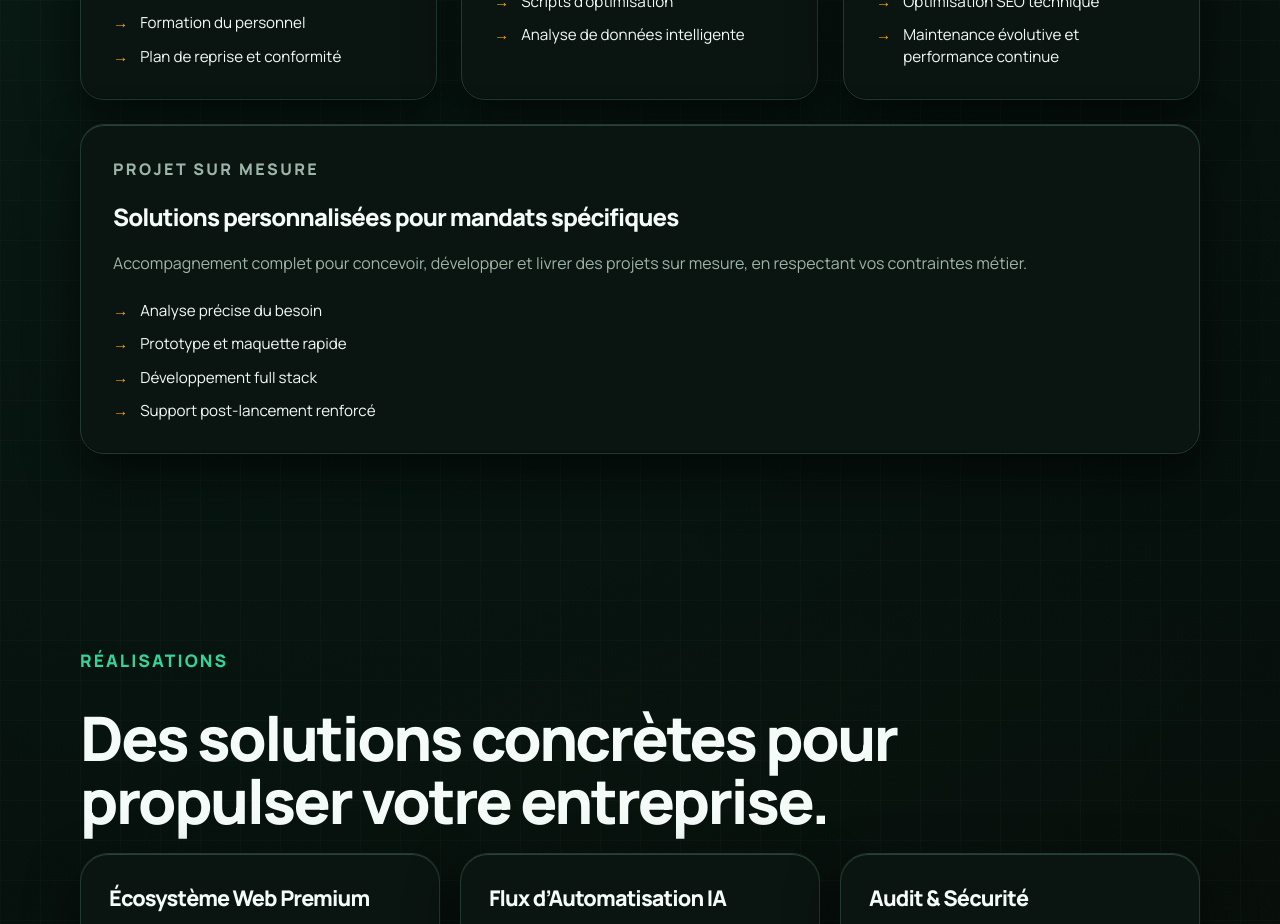
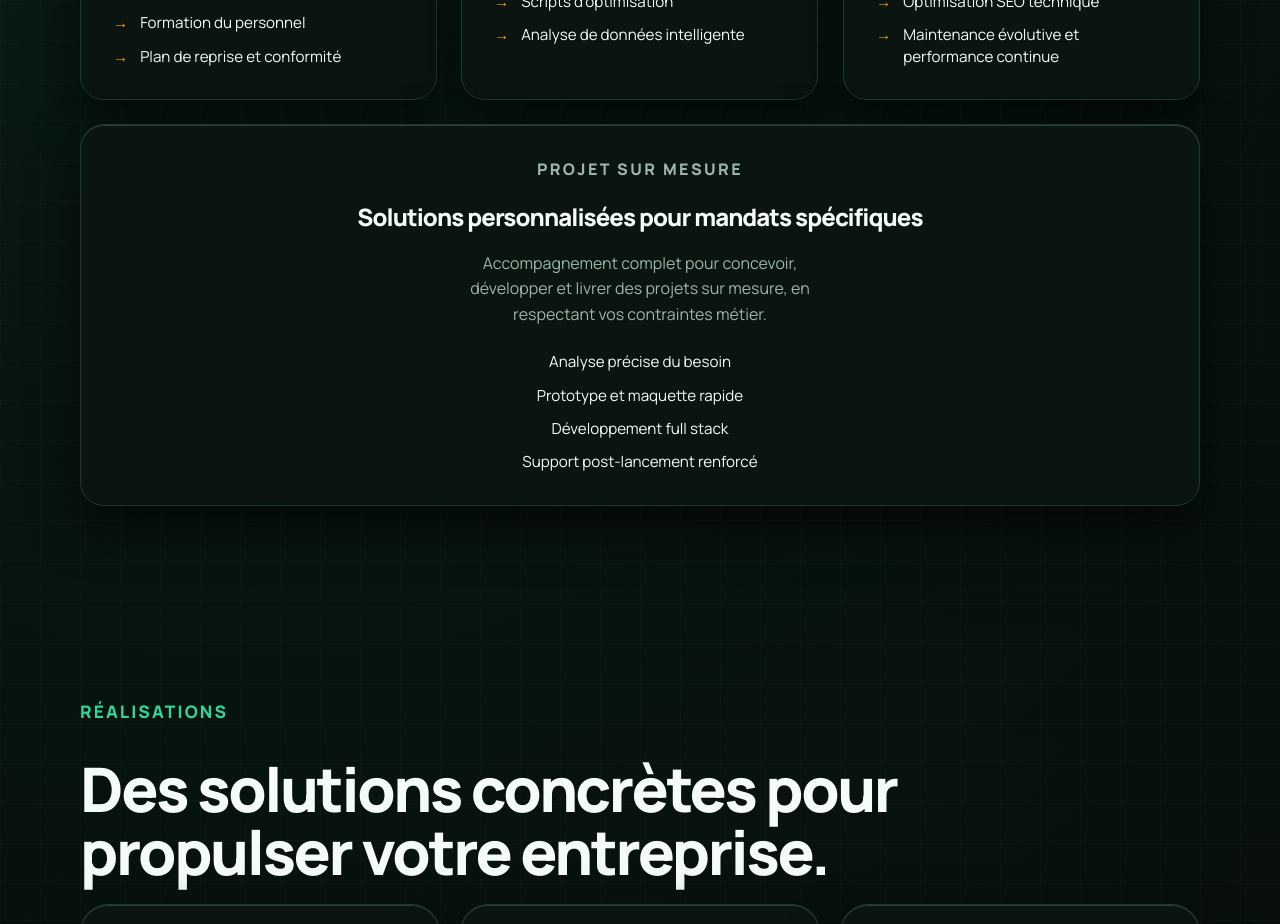
Before and after one commit to les-jeunes-techniciens/website, a Vue app: page / in a window 1280 px wide. Shown: the part 2120-3044 px from the top of the page. Built offline with nearby package versions, Linux system fonts and the light colour scheme; no server answers.

Commit message:
🎨 Projet sur mesure

```diff
--- a/src/components/service-card.vue
+++ b/src/components/service-card.vue
@@ -94,4 +94,35 @@ function selectService(category) {
 .item-text {
   line-height: 1.4;
 }
+
+.service-card-centered {
+  text-align: center;
+}
+
+.service-card-centered .card-kicker,
+.service-card-centered h3,
+.service-card-centered > p {
+  margin-left: auto;
+  margin-right: auto;
+}
+
+.service-card-centered > p {
+  max-width: 38ch;
+}
+
+.service-card-centered ul {
+  margin-left: auto;
+  margin-right: auto;
+  max-width: 34ch;
+  display: grid;
+  justify-items: center;
+}
+
+.service-card-centered .bullet {
+  display: none;
+}
+
+.service-card-centered li {
+  justify-content: center;
+}
 </style>
--- a/src/components/services-section.vue
+++ b/src/components/services-section.vue
@@ -101,7 +101,10 @@ const services = [
         v-for="service in services"
         :key="service.title"
         :service="service"
-        class="reveal"
+        :class="[
+          'reveal',
+          { 'service-card-centered': service.category === 'Projet sur mesure' }
+        ]"
       />
     </div>
   </section>
```
